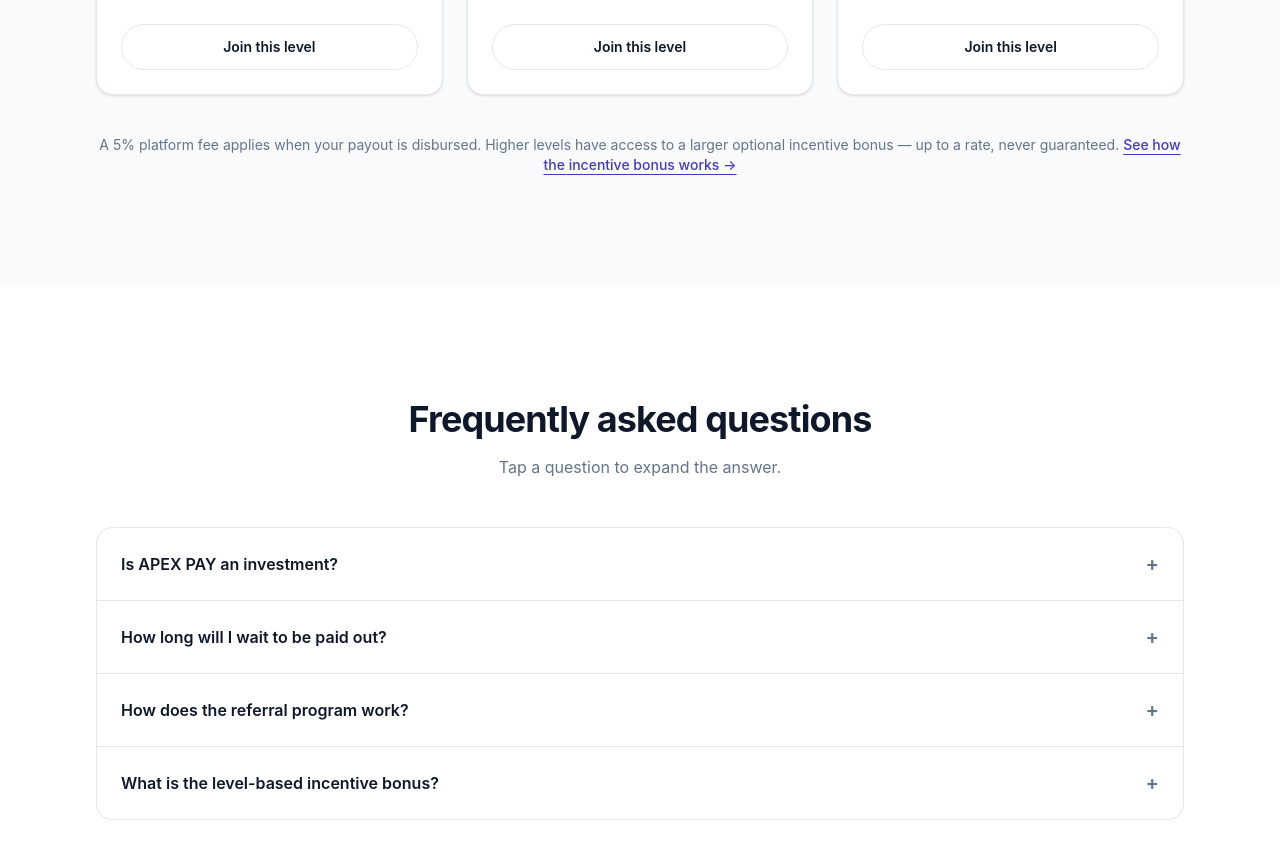
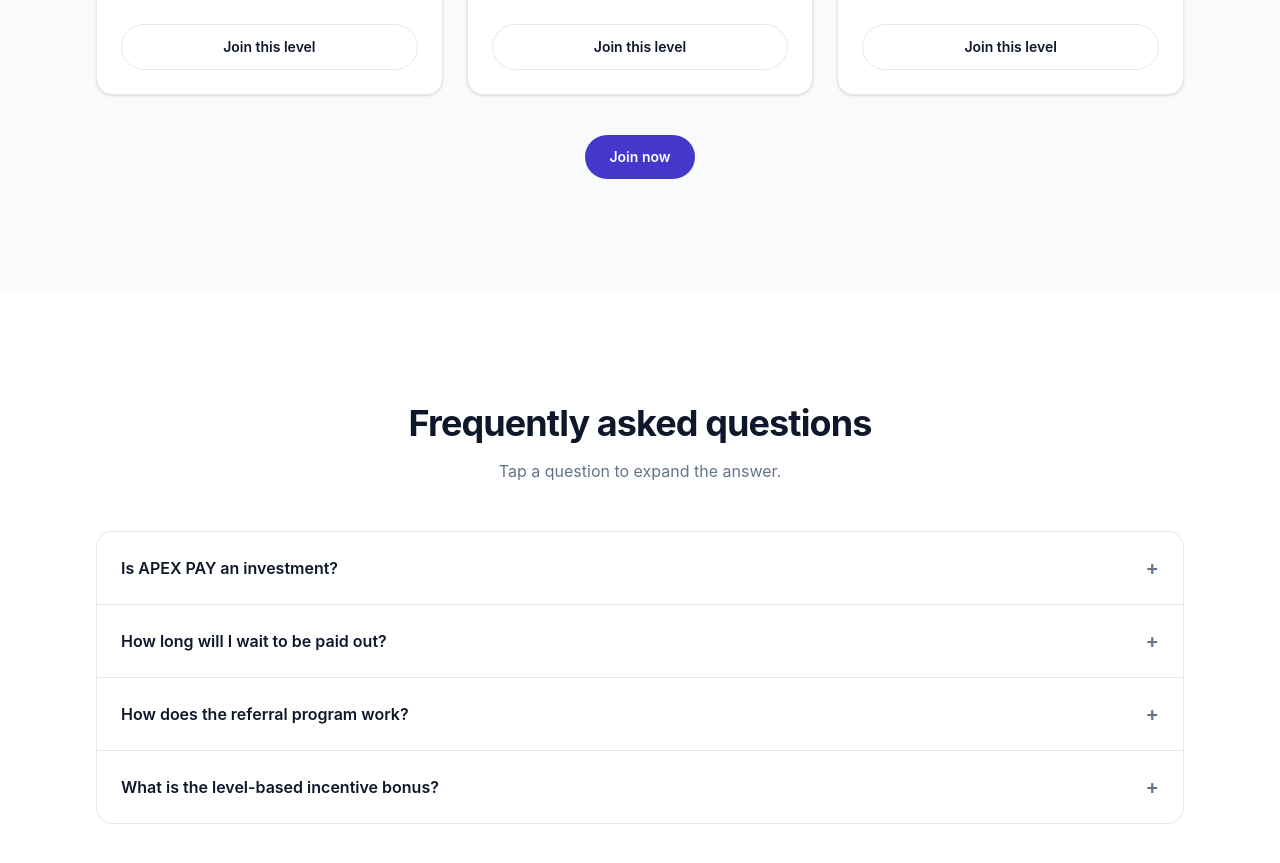
Before and after one commit to Zeeco91/Apex-pay, a Next.js app in the folder apps/web/: page / in a window 1280 px wide. Shown: the part 2040-2903 px from the top of the page. Built offline with nearby package versions, Linux system fonts and the light colour scheme; no server answers.

Commit message:
fix: replace levels fee disclaimer with a Join now CTA
Simplifies the landing page's levels section per request.

Co-Authored-By: Claude Sonnet 5 <noreply@anthropic.com>

```diff
--- a/apps/web/src/components/landing/Levels.tsx
+++ b/apps/web/src/components/landing/Levels.tsx
@@ -40,17 +40,11 @@ export function Levels() {
           ))}
         </div>
 
-        <p className="mt-10 text-center text-sm text-muted">
-          A 5% platform fee applies when your payout is disbursed. Higher
-          levels have access to a larger optional incentive bonus — up to a
-          rate, never guaranteed.{" "}
-          <a
-            href="#faq-incentive-bonus"
-            className="font-medium text-primary underline underline-offset-4"
-          >
-            See how the incentive bonus works →
-          </a>
-        </p>
+        <div className="mt-10 text-center">
+          <ButtonLink href="/register" variant="primary">
+            Join now
+          </ButtonLink>
+        </div>
       </Container>
     </section>
   );
```
